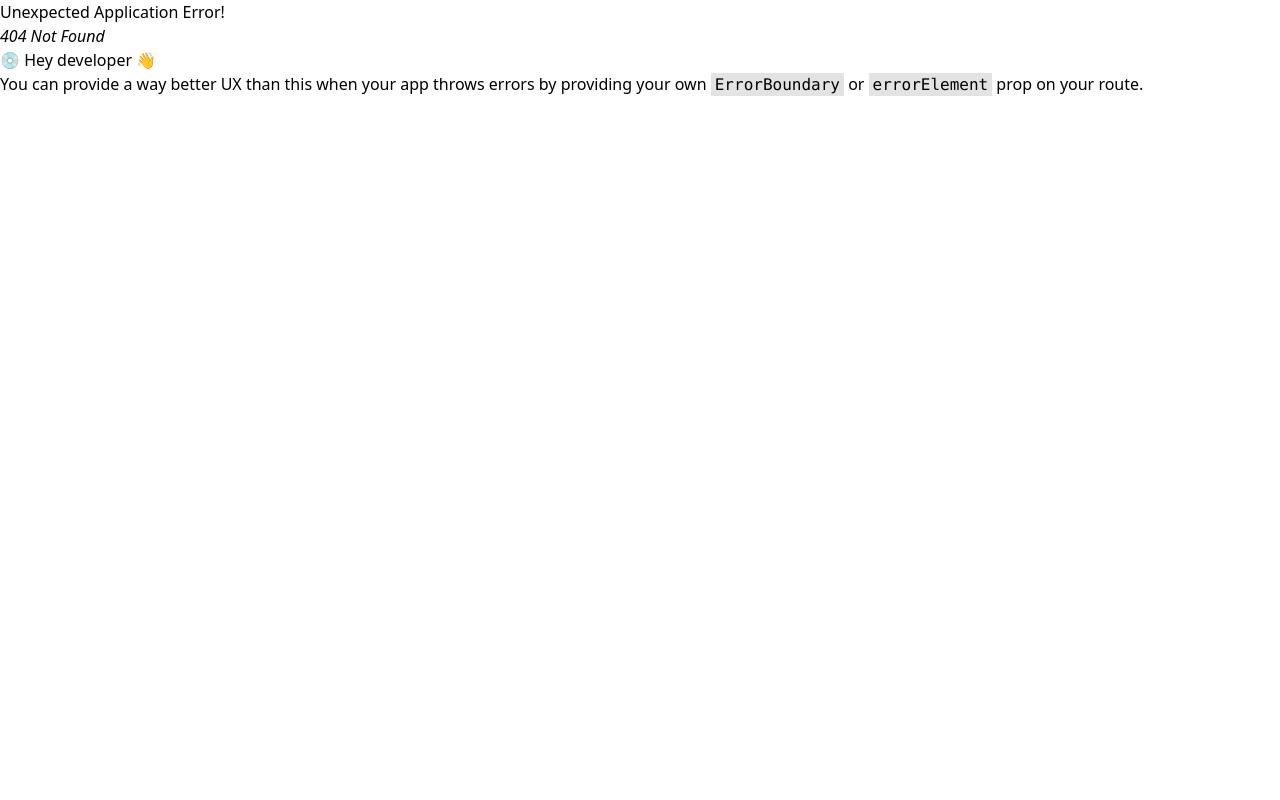
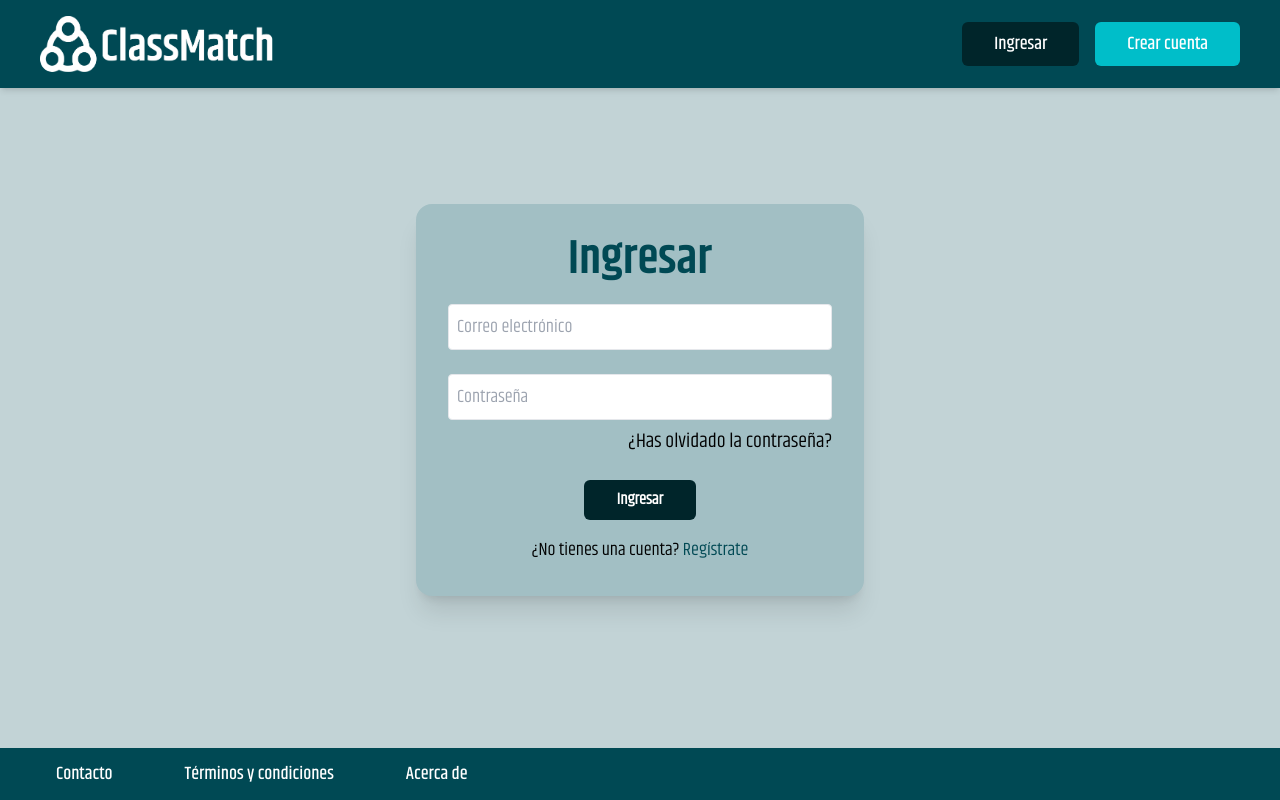
Before and after one commit to arojaspe/ClassMatch, a React (Vite) app: page /login in a window 1280 px wide. Before the commit this address had no page. Built offline with nearby package versions, Linux system fonts and the light colour scheme.

Commit message:
feat: :lipstick: add `LoginCard` component | create and route links and pages

```diff
--- a/package.json
+++ b/package.json
@@ -10,9 +10,11 @@
     "preview": "vite preview"
   },
   "dependencies": {
+    "axios": "^1.7.9",
     "react": "^18.3.1",
     "react-dom": "^18.3.1",
-    "react-router-dom": "^7.1.1"
+    "react-router-dom": "^7.1.1",
+    "universal-cookie": "^7.2.2"
   },
   "devDependencies": {
     "@eslint/js": "^9.17.0",
--- a/src/App.tsx
+++ b/src/App.tsx
@@ -1,12 +1,17 @@
 import HomeCard from "./components/homeCard";
-import Logo from "./components/Logo";
 
 export default function App() {
   return (
     <>
-      <div className="flex justify-center items-center bg-white min-h-screen overflow-hidden">
-        <HomeCard />
-        <Logo />
+      <div className="flex justify-between items-center bg-white min-h-screen overflow-hidden">
+        <div className="w-full flex  justify-center ">
+          <HomeCard containerClassName="w-[80%]" />
+        </div>
+        <img
+          src="/img/Home.jpg"
+          alt="Logo"
+          className="h-[45rem] w-[60%] overflow-y-hidden min-h-screen "
+        />
       </div>
     </>
   );
--- a/src/components/Appheader.tsx
+++ b/src/components/Appheader.tsx
@@ -1,11 +1,26 @@
+import { useEffect, useState } from "react";
 import { Link } from "react-router-dom";
+import Cookies from "universal-cookie";
+
+const cookies = new Cookies();
 
 export default function Appheader() {
+  const [isAuthenticated, setIsAuthenticated] = useState(true);
+
+  useEffect(() => {
+    const verifyToken = () => {
+      const token = cookies.get("token");
+      setIsAuthenticated(!!token);
+    };
+
+    verifyToken();
+  }, []);
+
   return (
-    <header className="py-4 bg-headClassMatch text-white shadow-md fixed top-0 w-full h-auto">
+    <header className="py-4 bg-headClassMatch text-white shadow-md w-full fixed top-0 h-auto">
       <div className="mx-auto px-10">
         <div className="flex justify-start items-center">
-          <div>
+          <div className="w-[20%]">
             <Link to="/">
               <img
                 src="/img/ClassmatchTextWhite.png"
@@ -15,8 +30,9 @@ export default function Appheader() {
             </Link>
           </div>
 
-          {/* Navigation */}
-          <nav className="flex px-28 space-x-4">
+          {isAuthenticated ? (
+            <>
+              <nav className="flex px-8 space-x-4 w-[80%] justify-start">
                 <Link
                   to="/busqueda"
                   className="px-8 py-2 bg-buttonClassMatch font-KhandMedium text-lg text-white rounded-md hover:bg-gray-100 hover:text-black transition font-Khand-Regular"
@@ -55,6 +71,23 @@ export default function Appheader() {
                   alt="imagen guitarra"
                 />
               </div>
+            </>
+          ) : (
+            <nav className="flex w-[80%] justify-end space-x-4">
+              <Link
+                to="/login"
+                className="px-8 py-2 bg-buttonClassMatch font-KhandMedium text-lg text-white rounded-md hover:bg-gray-100 hover:text-black transition font-Khand-Regular"
+              >
+                Ingresar
+              </Link>
+              <Link
+                to="/crearcuenta"
+                className="px-8 py-2 bg-accentButtonClassMatch font-KhandMedium text-lg text-white rounded-md hover:bg-gray-100 hover:text-black transition"
+              >
+                Crear cuenta
+              </Link>
+            </nav>
+          )}
         </div>
       </div>
     </header>
--- /dev/null
+++ b/src/components/LoginCard.tsx
@@ -0,0 +1,121 @@
+import { SetStateAction, useState } from "react";
+import axios from "axios";
+import { useNavigate } from "react-router-dom";
+import Cookies from "universal-cookie";
+import { Link } from "react-router-dom";
+
+export default function LoginCard() {
+  const [email, setEmail] = useState("");
+  const [password, setPassword] = useState("");
+  const [message, setMessage] = useState("");
+  const navigate = useNavigate();
+  const cookies = new Cookies();
+
+  const handleEmailChange = (event: {
+    target: { value: SetStateAction<string> };
+  }) => {
+    setEmail(event.target.value);
+  };
+
+  const handlePasswordChange = (event: {
+    target: { value: SetStateAction<string> };
+  }) => {
+    setPassword(event.target.value);
+  };
+
+  const handleLogin = async (event: { preventDefault: () => void }) => {
+    event.preventDefault();
+    try {
+      const response = await axios.post(
+        "http://127.0.0.1:8000/api/auth/login/",
+        {
+          email: email,
+          password: password,
+        }
+      );
+      const token = response.data.access;
+      console.log(token);
+      if (response.status === 200) {
+        setMessage("Datos correctos");
+        cookies.set("token", token);
+        navigate("/admin");
+        window.location.reload();
+      }
+    } catch {
+      setMessage("Datos incorrectos. Inténtalo de nuevo.");
+    }
+  };
+
+  return (
+    <>
+      <main className="text-gray-900 w-lvw">
+        <div className="w-full py-14">
+          <div className="w-full flex shadow-xl flex-col items-center bg-cardClassMatch rounded-2xl p-8 m-4 md:max-w-md md:mx-auto">
+            <h2 className=" font-KhandSemiBold text-5xl text-headClassMatch font-bold">
+              Ingresar
+            </h2>
+            <form
+              className="mb-4 mt-5 w-full flex flex-col"
+              onSubmit={handleLogin}
+            >
+              <div className="mb-6">
+                <input
+                  className="w-full border rounded font-KhandRegular text-lg p-2 outline-none focus:shadow-outline"
+                  type="email"
+                  name="email"
+                  id="email"
+                  placeholder="Correo electrónico"
+                  value={email}
+                  onChange={handleEmailChange}
+                />
+              </div>
+              <div className="mb-2">
+                <input
+                  className="w-full border rounded font-KhandRegular text-lg p-2 outline-none focus:shadow-outline"
+                  type="password"
+                  name="password"
+                  id="password"
+                  placeholder="Contraseña"
+                  value={password}
+                  onChange={handlePasswordChange}
+                />
+              </div>
+              <a
+                className="text-black font-KhandRegular text-right text-xl mb-6"
+                href="/register"
+              >
+                <Link
+                  className="text-black hover:text-mainClassMatch"
+                  to="/recuperarcontrasena"
+                >
+                  {" "}
+                  ¿Has olvidado la contraseña?
+                </Link>
+              </a>
+              <button
+                className="bg-buttonClassMatch place-self-center w-[7rem] hover:bg-headClassMatch text-white font-KhandRegular text-base font-semibold px-6 py-2 rounded-md"
+                type="submit"
+              >
+                Ingresar
+              </button>
+            </form>
+            {message && <p className="text-center mt-4">{message}</p>}
+            <a
+              className="text-black font-KhandRegular text-center text-lg"
+              href="/register"
+            >
+              ¿No tienes una cuenta?
+              <Link
+                className="text-headClassMatch hover:text-mainClassMatch"
+                to="/crearcuenta"
+              >
+                {" "}
+                Regístrate
+              </Link>
+            </a>
+          </div>
+        </div>
+      </main>
+    </>
+  );
+}
--- a/src/components/homeCard.tsx
+++ b/src/components/homeCard.tsx
@@ -1,17 +1,38 @@
 import Logo from "./Logo";
 
-export default function HomeCard() {
+interface HomeCardProps {
+  containerClassName?: string;
+  sectionClassName?: string;
+  logoClassName?: string;
+  titleClassName?: string;
+  descriptionClassName?: string;
+}
+
+export default function HomeCard({
+  containerClassName = "",
+  sectionClassName = "",
+  logoClassName = "",
+  titleClassName = "",
+  descriptionClassName = "",
+}: HomeCardProps) {
   return (
-    <>
-      <div className="bg-mainClassMatch bg-opacity-35 h-min w-[45rem] p-6 rounded-xl">
-        <section className="flex h-30 items-center mx-8 justify-between mb-5 w-auto ">
-          <Logo className="w-40 h-min" fill="#004954" />
-          <p className="font-KhandBold text-[2.5rem] pl-4 leading-10 text-headClassMatch">
+    <div
+      className={`bg-mainClassMatch bg-opacity-35 h-min w-[45rem] p-6 rounded-xl ${containerClassName}`}
+    >
+      <section
+        className={`flex h-30 items-center mx-8 justify-between mb-5 w-auto ${sectionClassName}`}
+      >
+        <Logo className={`w-40 h-min ${logoClassName}`} fill="#004954" />
+        <p
+          className={`font-KhandBold text-[2.5rem] pl-4 leading-10 text-headClassMatch ${titleClassName}`}
+        >
           ClassMatch: Conecta con tus compañeros, optimiza tu tiempo
         </p>
       </section>
-        <section className="h-min">
-          <p className="font-KhandRegular text-lg text-justify px-6 leading-6 ">
+      <section className={`h-min ${sectionClassName}`}>
+        <p
+          className={`font-KhandRegular text-xl text-justify px-6 leading-6 ${descriptionClassName}`}
+        >
           Descubre una nueva forma de socializar en tu universidad. ClassMatch
           te ayuda a conectar con otros estudiantes según tus horarios
           disponibles, facilitando encuentros y relaciones significativas.
@@ -20,6 +41,5 @@ export default function HomeCard() {
         </p>
       </section>
     </div>
-    </>
   );
 }
--- /dev/null
+++ b/src/pages/CrearCuenta.tsx
@@ -0,0 +1,3 @@
+export default function CrearCuenta() {
+  return <div>CrearCuenta</div>;
+}
--- a/src/pages/LogIn.tsx
+++ b/src/pages/LogIn.tsx
@@ -0,0 +1,11 @@
+import LoginCard from "../components/LoginCard";
+
+export default function LogIn() {
+  return (
+    <>
+      <div className="w-auto bg-backgroundClassMatch flex items-center h-screen">
+        <LoginCard />
+      </div>
+    </>
+  );
+}
--- /dev/null
+++ b/src/pages/MiPerfil.tsx
@@ -0,0 +1,3 @@
+export default function MiPerfil() {
+  return <div>MiPerfil</div>;
+}
--- /dev/null
+++ b/src/pages/RestablecerContraseña.tsx
@@ -0,0 +1,3 @@
+export default function RestablecerContraseña() {
+  return <div>RestablecerContraseña</div>;
+}
--- a/tailwind.config.js
+++ b/tailwind.config.js
@@ -15,6 +15,9 @@ export default {
         mainClassMatch: "#336D76",
         buttonClassMatch: "#00252A",
         premiumButtonClassMatch: "#00874D",
+        accentButtonClassMatch: "#00BEC9",
+        cardClassMatch: "#a2bfc4",
+        backgroundClassMatch: "#c2d3d6",
       },
     },
   },
```
Also changed, not shown: src/main.tsx (+18 -2 lines), 1 other file (tests, documents, lock files or other folders). Lines whose indentation alone changed are shown as unchanged.
